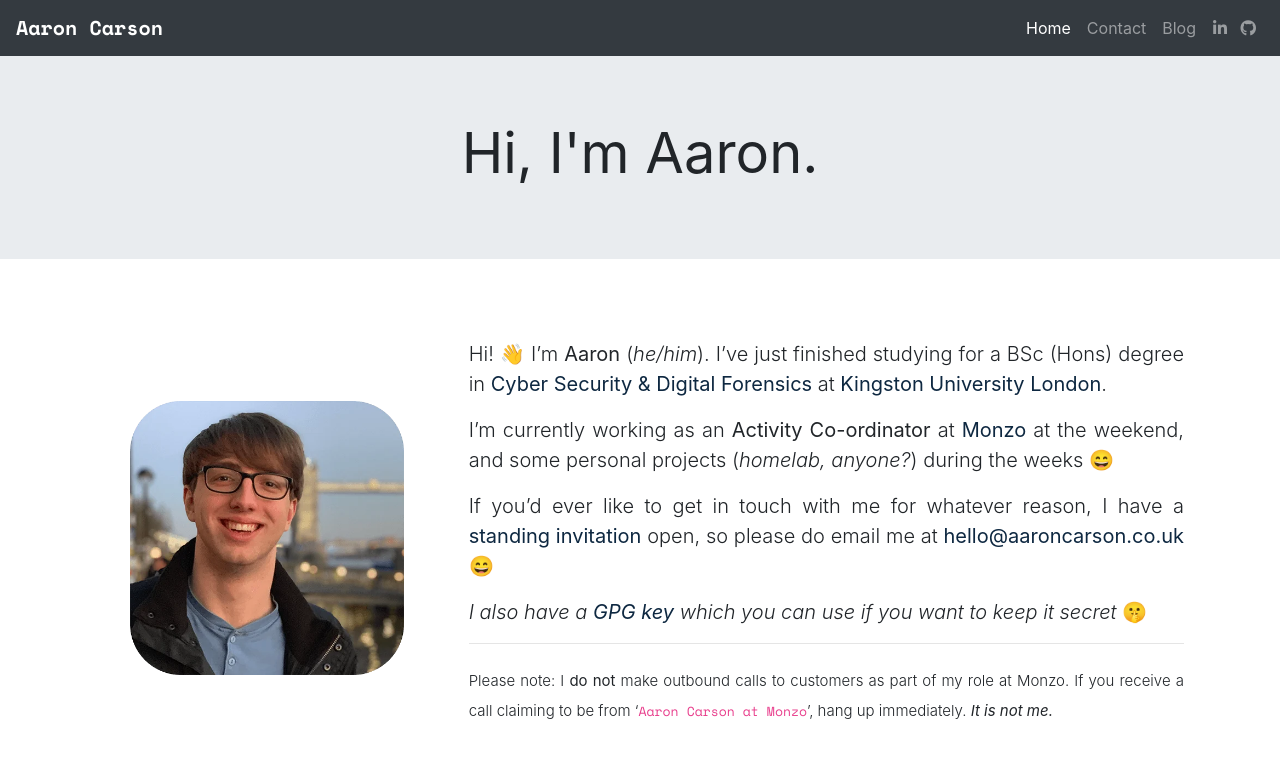
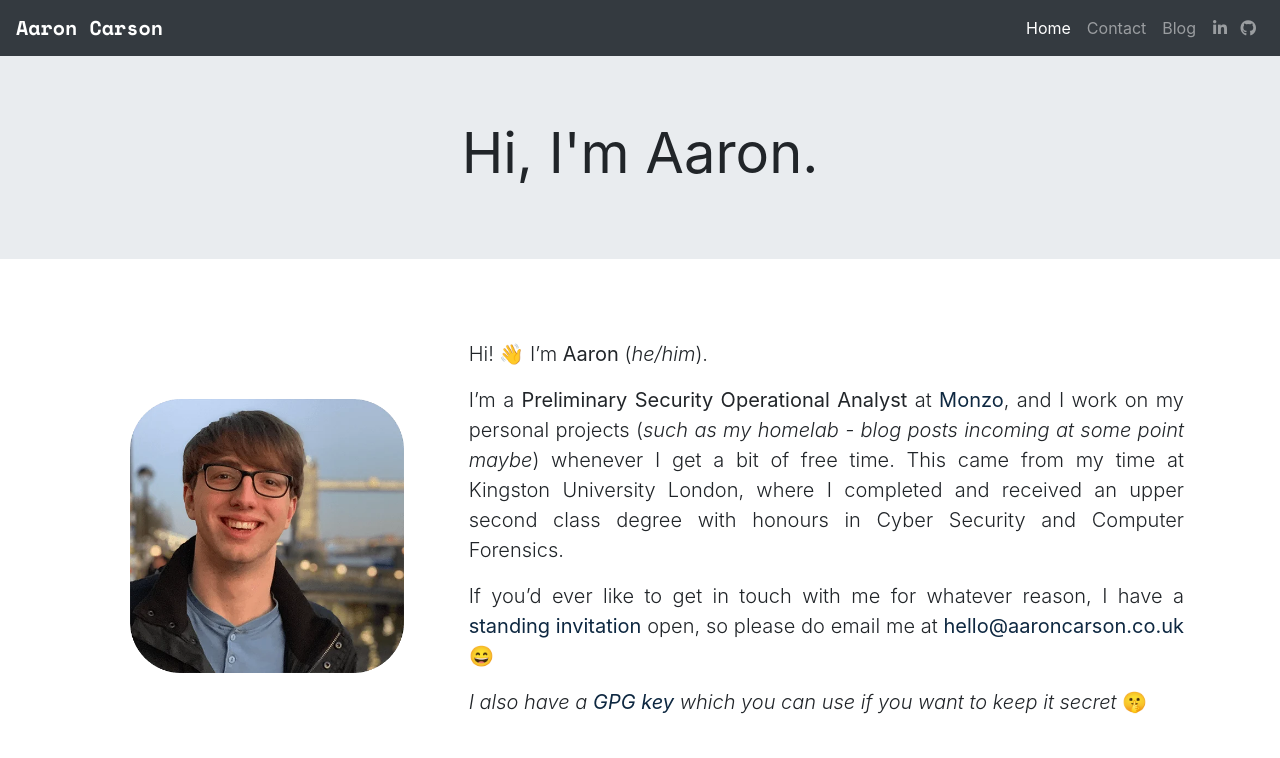
Before and after one commit to caraar12345/aaroncarson.co.uk_jekyll, a Jekyll site: the page built from index.md, in a window 1280 px wide. Shown: the top 758 px of the page. Built offline with Jekyll 4.4.1, drawn with Linux system fonts in a browser that asks for light colours; nearby versions of some CDN libraries; comment, search, counter and statistics services are not loaded.

Commit message:
Update homepage

```diff
--- a/index.md
+++ b/index.md
@@ -14,16 +14,12 @@
   </picture>
 </div>
 <div class="col-md-8 my-4 lead text-justify" markdown="1">
-  Hi! 👋 I’m __Aaron__ (_he/him_). I’ve just finished studying for a BSc (Hons) degree in [__Cyber Security & Digital Forensics__](https://www.kingston.ac.uk/undergraduate/courses/cyber-security-computer-forensics/) at [__Kingston University London__](https://www.kingston.ac.uk/).
+  Hi! 👋 I’m __Aaron__ (_he/him_).
 
-I'm currently working as an __Activity Co-ordinator__ at [__Monzo__](https://monzo.com) at the weekend, and some personal projects (_homelab, anyone?_) during the weeks 😄
+  I'm a __Preliminary Security Operational Analyst__ at [__Monzo__](https://monzo.com), and I work on my personal projects (_such as my homelab - blog posts incoming at some point maybe_) whenever I get a bit of free time. This came from my time at Kingston University London, where I completed and received an upper second class degree with honours in Cyber Security and Computer Forensics.
 
   If you’d ever like to get in touch with me for whatever reason, I have a [**standing invitation**](/contact/standing-invitation) open, so please do email me at [__hello@aaroncarson.co.uk__](mailto:hello@aaroncarson.co.uk) 😄
 
   _I also have a [__GPG key__](https://keys.openpgp.org/vks/v1/by-fingerprint/93BADDC3FE56CDAB908E9096303C76F0807676E2) which you can use if you want to keep it secret_ 🤫
-
-  ---
-
-  <sub>Please note: I **do not** make outbound calls to customers as part of my role at Monzo. If you receive a call claiming to be from '`Aaron Carson at Monzo`', hang up immediately. ***It is not me.***</sub>
 </div>
 </div>
```
Also changed, not shown: aaroncarson2018.md (deleted, +0 -7 lines), aaroncarson2020.md (deleted, +0 -25 lines), desktops.md (deleted, +0 -12 lines).
